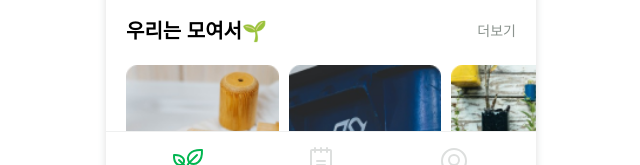
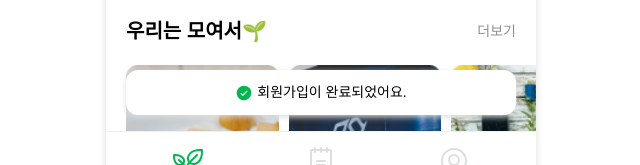
Before and after one commit to whatever-mentoring/Dopamine_Frontend, a React (Vite) app: page / in a window 1280 px wide. Shown: the part 588-753 px from the top of the page, without its empty margins (319-959 px from the left). Built offline with nearby package versions, Linux system fonts and the light colour scheme; a web font is replaced by a local one.

Commit message:
design: status 알림창 완료

```diff
--- a/src/App.jsx
+++ b/src/App.jsx
@@ -3,8 +3,8 @@ import GlobalStyle from './GlobalStyle';
 import { BrowserRouter, Routes, Route } from 'react-router-dom';
 import Home from './pages/home/Home';
 import Feed from './pages/feed/Feed';
-import My from './pages/my/My'
-import MissionCertification from './MissionCertification';
+import My from './pages/my/My';
+import MissionCertification from './pages/mission/MissionCertification';
 
 function App() {
   return (
--- /dev/null
+++ b/src/components/JoinStatus.jsx
@@ -0,0 +1,12 @@
+import StatusAlert from './common/statusAlert/StatusAlert';
+
+const JoinStatus = ({ success }) => {
+  return (
+    <StatusAlert
+      success={success}
+      message={success ? '회원가입이 완료되었어요.' : ''}
+    ></StatusAlert>
+  );
+};
+
+export default JoinStatus;
--- a/src/components/common/TabBar/navList.jsx
+++ b/src/components/common/TabBar/navList.jsx
@@ -10,34 +10,34 @@ const navList = [
         fill="none"
         xmlns="http://www.w3.org/2000/svg"
       >
-        <g clip-path="url(#clip0_226_356)">
+        <g clipPath="url(#clip0_226_356)">
           <path
             d="M17.3175 17.6823C13.3275 11.0311 18.6475 4.38105 29.9537 5.04605C30.625 16.3523 23.9687 21.6723 17.3175 17.6823Z"
             stroke="#02B550"
-            stroke-width="2"
-            stroke-linecap="round"
-            stroke-linejoin="round"
+            strokeWidth="2"
+            strokeLinecap="round"
+            strokeLinejoin="round"
           />
           <path
             d="M11.0586 19.059C13.9086 14.309 10.1086 9.55898 2.0324 10.0327C1.5574 18.109 6.30865 21.909 11.0586 19.059Z"
             stroke="#02B550"
-            stroke-width="2"
-            stroke-linecap="round"
-            stroke-linejoin="round"
+            strokeWidth="2"
+            strokeLinecap="round"
+            strokeLinejoin="round"
           />
           <path
             d="M7 15L15 23"
             stroke="#02B550"
-            stroke-width="2"
-            stroke-linecap="round"
-            stroke-linejoin="round"
+            strokeWidth="2"
+            strokeLinecap="round"
+            strokeLinejoin="round"
           />
           <path
             d="M25 10L17.3438 17.6562C16.6007 18.3991 16.0113 19.2811 15.6091 20.2519C15.207 21.2226 15 22.263 15 23.3137V27"
             stroke="#02B550"
-            stroke-width="2"
-            stroke-linecap="round"
-            stroke-linejoin="round"
+            strokeWidth="2"
+            strokeLinecap="round"
+            strokeLinejoin="round"
           />
         </g>
         <defs>
@@ -59,48 +59,48 @@ const navList = [
         fill="none"
         xmlns="http://www.w3.org/2000/svg"
       >
-        <g clip-path="url(#clip0_226_365)">
+        <g clipPath="url(#clip0_226_365)">
           <path
             d="M12 16H20"
             stroke="#C5C9C7"
-            stroke-width="2"
-            stroke-linecap="round"
-            stroke-linejoin="round"
+            strokeWidth="2"
+            strokeLinecap="round"
+            strokeLinejoin="round"
           />
           <path
             d="M12 20H20"
             stroke="#C5C9C7"
-            stroke-width="2"
-            stroke-linecap="round"
-            stroke-linejoin="round"
+            strokeWidth="2"
+            strokeLinecap="round"
+            strokeLinejoin="round"
           />
           <path
             d="M7 5H25C25.2652 5 25.5196 5.10536 25.7071 5.29289C25.8946 5.48043 26 5.73478 26 6V25C26 25.7956 25.6839 26.5587 25.1213 27.1213C24.5587 27.6839 23.7956 28 23 28H9C8.20435 28 7.44129 27.6839 6.87868 27.1213C6.31607 26.5587 6 25.7956 6 25V6C6 5.73478 6.10536 5.48043 6.29289 5.29289C6.48043 5.10536 6.73478 5 7 5Z"
             stroke="#C5C9C7"
-            stroke-width="2"
-            stroke-linecap="round"
-            stroke-linejoin="round"
+            strokeWidth="2"
+            strokeLinecap="round"
+            strokeLinejoin="round"
           />
           <path
             d="M10 3V7"
             stroke="#C5C9C7"
-            stroke-width="2"
-            stroke-linecap="round"
-            stroke-linejoin="round"
+            strokeWidth="2"
+            strokeLinecap="round"
+            strokeLinejoin="round"
           />
           <path
             d="M16 3V7"
             stroke="#C5C9C7"
-            stroke-width="2"
-            stroke-linecap="round"
-            stroke-linejoin="round"
+            strokeWidth="2"
+            strokeLinecap="round"
+            strokeLinejoin="round"
           />
           <path
             d="M22 3V7"
             stroke="#C5C9C7"
-            stroke-width="2"
-            stroke-linecap="round"
-            stroke-linejoin="round"
+            strokeWidth="2"
+            strokeLinecap="round"
+            strokeLinejoin="round"
           />
         </g>
         <defs>
@@ -122,27 +122,27 @@ const navList = [
         fill="none"
         xmlns="http://www.w3.org/2000/svg"
       >
-        <g clip-path="url(#clip0_226_376)">
+        <g clipPath="url(#clip0_226_376)">
           <path
             d="M16 28C22.6274 28 28 22.6274 28 16C28 9.37258 22.6274 4 16 4C9.37258 4 4 9.37258 4 16C4 22.6274 9.37258 28 16 28Z"
             stroke="#C5C9C7"
-            stroke-width="2"
-            stroke-linecap="round"
-            stroke-linejoin="round"
+            strokeWidth="2"
+            strokeLinecap="round"
+            strokeLinejoin="round"
           />
           <path
             d="M16 20C18.7614 20 21 17.7614 21 15C21 12.2386 18.7614 10 16 10C13.2386 10 11 12.2386 11 15C11 17.7614 13.2386 20 16 20Z"
             stroke="#C5C9C7"
-            stroke-width="2"
-            stroke-linecap="round"
-            stroke-linejoin="round"
+            strokeWidth="2"
+            strokeLinecap="round"
+            strokeLinejoin="round"
           />
           <path
             d="M7.9751 24.9214C8.72749 23.4394 9.87555 22.1947 11.292 21.3253C12.7085 20.4558 14.3381 19.9956 16.0001 19.9956C17.6621 19.9956 19.2917 20.4558 20.7082 21.3253C22.1246 22.1947 23.2727 23.4394 24.0251 24.9214"
             stroke="#C5C9C7"
-            stroke-width="2"
-            stroke-linecap="round"
-            stroke-linejoin="round"
+            strokeWidth="2"
+            strokeLinecap="round"
+            strokeLinejoin="round"
           />
         </g>
         <defs>
--- /dev/null
+++ b/src/components/common/statusAlert/StatusAlert.jsx
@@ -0,0 +1,13 @@
+import StyledDiv from './StyledDiv';
+import successTrue from '../../../assets/icons/success-true.svg';
+import successFalse from '../../../assets/icons/success-false.svg';
+
+const StatusAlert = ({ success, message }) => {
+  return (
+    <StyledDiv success={success} img={success ? successTrue : successFalse}>
+      {message}
+    </StyledDiv>
+  );
+};
+
+export default StatusAlert;
--- /dev/null
+++ b/src/components/common/statusAlert/StyledDiv.js
@@ -0,0 +1,30 @@
+import styled from 'styled-components';
+
+const StyledDiv = styled.div`
+  /* 위치 공통인가? */
+  position: fixed;
+  left: 50%;
+  transform: translateX(-50%);
+  bottom: 97px;
+  z-index: 1000;
+
+  width: calc(min(100%, 430px) - 40px);
+  padding: 12px 0;
+  text-align: center;
+  font-size: var(--text-m);
+  background: var(--white);
+  border-radius: 12px;
+  box-shadow: 0px 2px 6px var(--gray-200);
+
+  &::before {
+    content: '';
+    display: inline-block;
+    margin-right: 4px;
+    width: 18px;
+    aspect-ratio: 1/1;
+    vertical-align: text-top;
+    background: ${({ img }) => `url(${img})`};
+  }
+`;
+
+export default StyledDiv;
--- a/src/pages/home/Home.jsx
+++ b/src/pages/home/Home.jsx
@@ -1,6 +1,7 @@
 import { Swiper, SwiperSlide } from 'swiper/react';
 import TabBar from '../../components/common/TabBar/TabBar';
 import { MButton } from '../../components/common/Buttons';
+import JoinStatus from '../../components/JoinStatus';
 import {
   StyledMain,
   ChallengeSection,
@@ -75,6 +76,7 @@ const Home = () => {
       <StyledMain>
         <h1 className="a11y-hidden">challenG9</h1>
         <h2 className="a11y-hidden">홈</h2>
+        <JoinStatus success={true}></JoinStatus>
         <ChallengeSection>
           <h3 className="a11y-hidden">오늘의 챌린지</h3>
           <div className="level-name">새싹지킴이</div>
--- a/src/pages/home/StyledHome.jsx
+++ b/src/pages/home/StyledHome.jsx
@@ -15,7 +15,7 @@ const StyledMain = styled.main`
     content: '';
     display: block;
     margin-top: 20px;
-    height: 100px;
+    height: 90px;
     background: var(--gray-100);
   }
 
```
Also changed, not shown: src/assets/icons/success-false.svg (added), src/assets/icons/success-true.svg (added), src/pages/mission/MissionCertification.css (renamed from src/MissionCertification.css), src/pages/mission/MissionCertification.jsx (renamed from src/MissionCertification.jsx).
